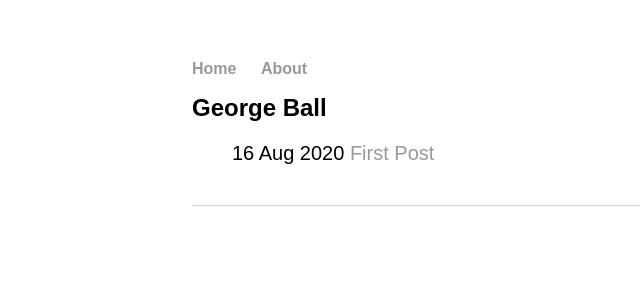
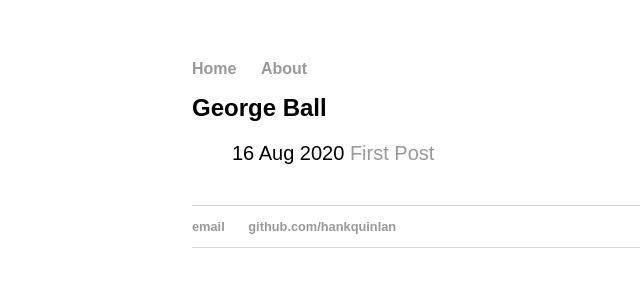
Before and after one commit to georgeball95/georgeball95.github.io, a Jekyll site: the page built from index.html, in a window 1280 px wide. Shown: the top 300 px of the page, without its empty margins (0-640 px from the left). Built offline with Jekyll 4.4.1, drawn with Linux system fonts in a browser that asks for light colours.

Commit message:
Update index.html

```diff
--- a/index.html
+++ b/index.html
@@ -9,3 +9,10 @@ title: George Ball
     <li><span>{{ post.date | date_to_string }}</span> <a href="{{ post.url }}" title="{{ post.title }}">{{ post.title }}</a></li>
   {% endfor %}
 </ul>
+
+<footer>
+    <ul>
+        <li><a href="mailto:hankquinlanhub@gmail.com">email</a></li>
+        <li><a href="https://github.com/hankquinlan">github.com/hankquinlan</a></li>
+  </ul>
+</footer>
```
